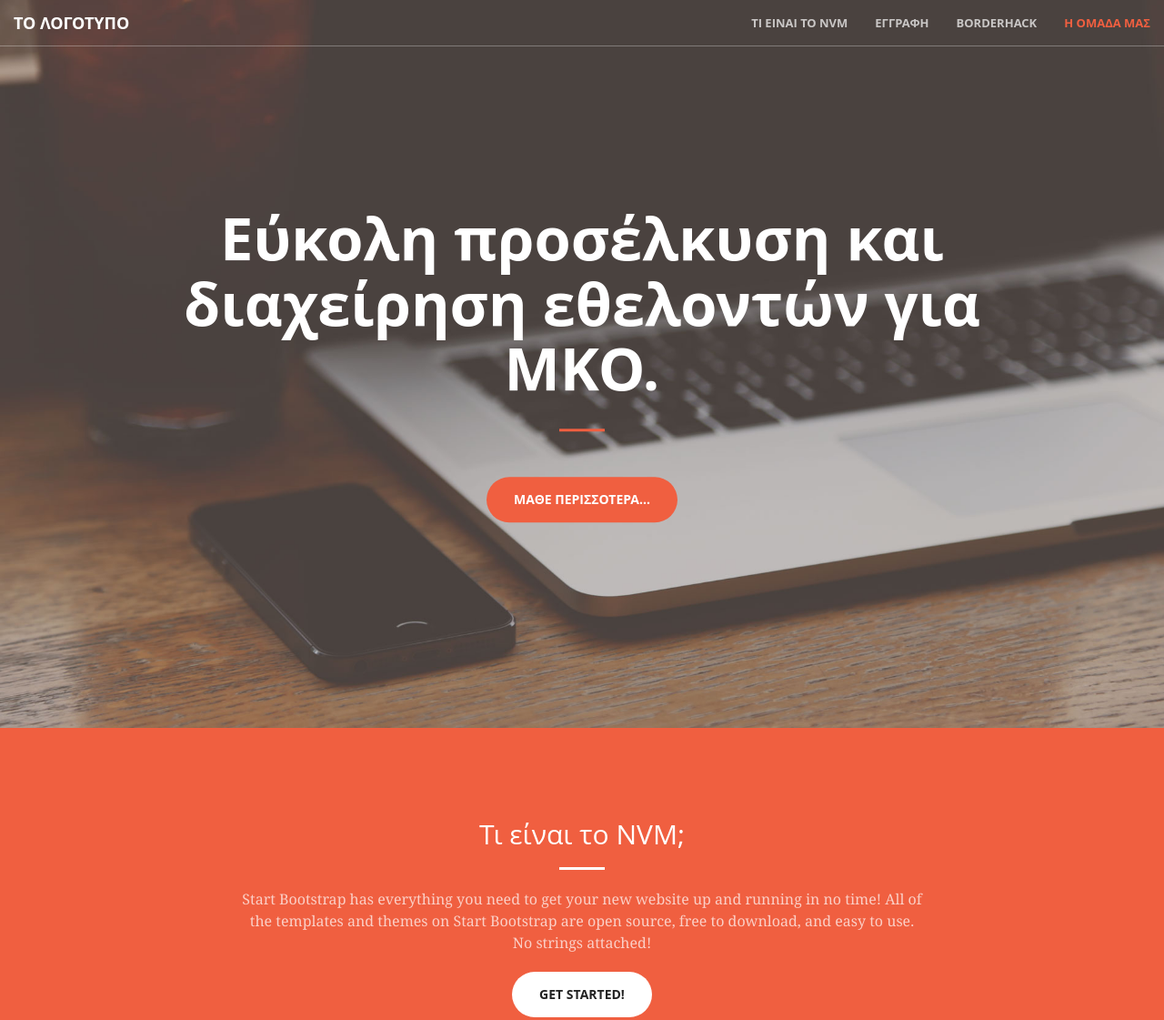
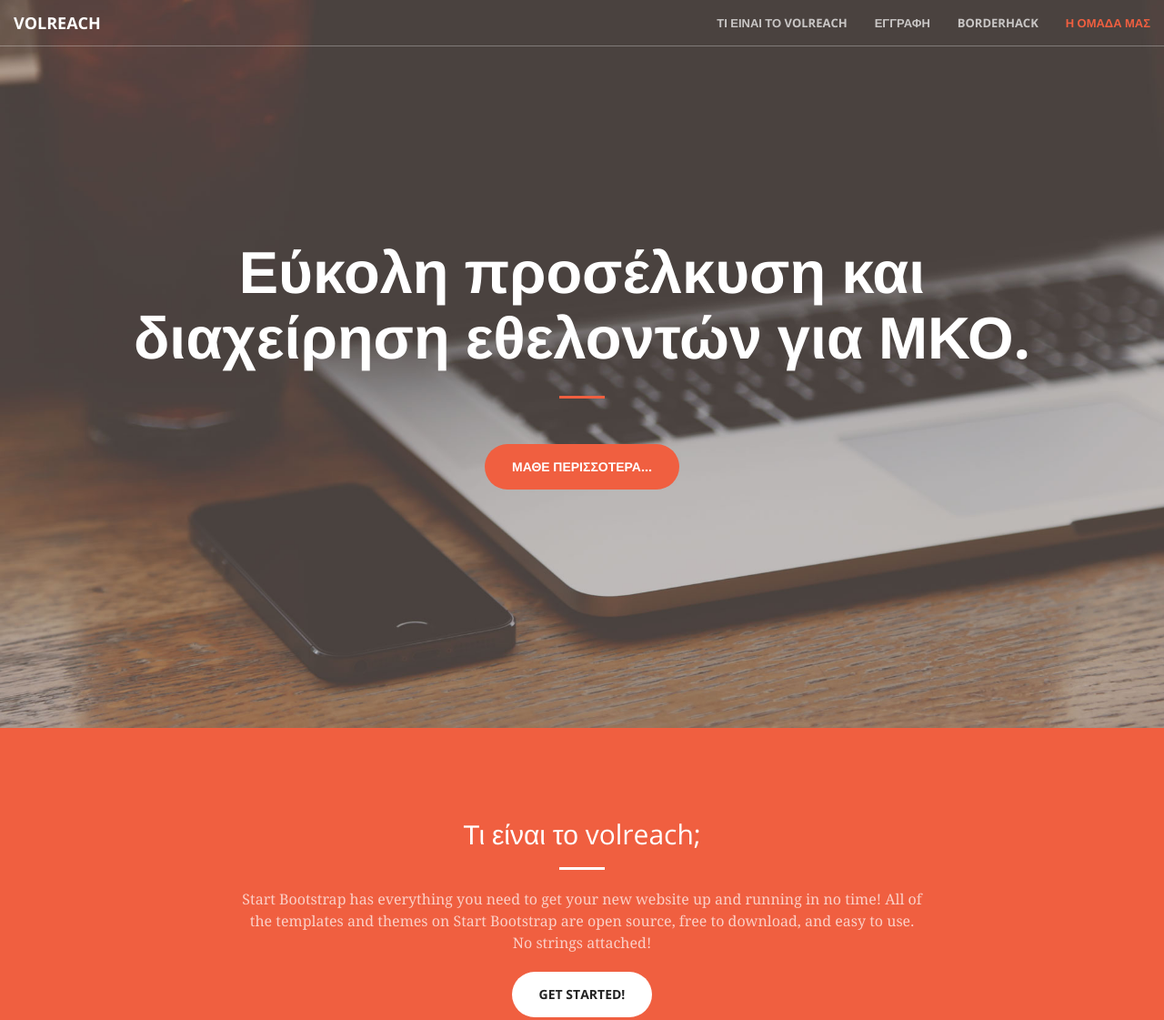
Before and after one commit to BorderHACK-org/volreach-landing-page, a plain HTML site: page index.html in a window 1280 px wide. Shown: the top 1121 px of the page at 91% size. Drawn offline with nearby package versions, Linux system fonts and the light colour scheme.

Commit message:
Revision 2

```diff
--- a/css/creative.css
+++ b/css/creative.css
@@ -240,6 +240,7 @@ header .header-content .header-content-inner p {
 
 .section-heading {
     margin-top: 0;
+    text-align: center;
 }
 
 .service-box {
--- a/index.html
+++ b/index.html
@@ -15,11 +15,10 @@
     <link rel="stylesheet" href="css/bootstrap.min.css" type="text/css">
 
     <!-- Custom Fonts -->
-<!--     <link href='http://fonts.googleapis.com/css?family=Open+Sans:300italic,400italic,600italic,700italic,800italic,400,300,600,700,800' rel='stylesheet' type='text/css'>
-    <link href='http://fonts.googleapis.com/css?family=Merriweather:400,300,300italic,400italic,700,700italic,900,900italic' rel='stylesheet' type='text/css'> -->
+    <link href='http://fonts.googleapis.com/css?family=Open+Sans:300italic,400italic,600italic,700italic,800italic,400,300,600,700,800' rel='stylesheet' type='text/css'>
     <link rel="stylesheet" href="font-awesome/css/font-awesome.min.css" type="text/css">
 
-    <!-- Plugin CSS -->
+    <!-- Plugin CSS
     <link rel="stylesheet" href="css/animate.min.css" type="text/css">
 
     <!-- Custom CSS -->
@@ -46,14 +45,14 @@
                     <span class="icon-bar"></span>
                     <span class="icon-bar"></span>
                 </button>
-                <a class="navbar-brand page-scroll" href="#page-top">το λογοτυπο</a>
+                <a class="navbar-brand page-scroll" href="#page-top">volreach</a>
             </div>
 
             <!-- Collect the nav links, forms, and other content for toggling -->
             <div class="collapse navbar-collapse" id="bs-example-navbar-collapse-1">
                 <ul class="nav navbar-nav navbar-right">
                     <li>
-                        <a class="page-scroll" href="#about">ΤΙ ΕΙΝΑΙ ΤΟ NVM</a>
+                        <a class="page-scroll" href="#about">ΤΙ ΕΙΝΑΙ ΤΟ VOLREACH</a>
                     </li>
                     <li>
                         <a class="page-scroll" href="#services">ΕΓΓΡΑΦΗ</a>
@@ -86,7 +85,7 @@
         <div class="container">
             <div class="row">
                 <div class="col-lg-8 col-lg-offset-2 text-center">
-                    <h2 class="section-heading">Τι είναι το NVM;</h2>
+                    <h2 class="section-heading">Τι είναι το volreach;</h2>
                     <hr class="light">
                     <p class="text-faded">Start Bootstrap has everything you need to get your new website up and running in no time! All of the templates and themes on Start Bootstrap are open source, free to download, and easy to use. No strings attached!</p>
                     <a href="#" class="btn btn-default btn-xl">Get Started!</a>
```
Also changed, not shown: 2 other files.
